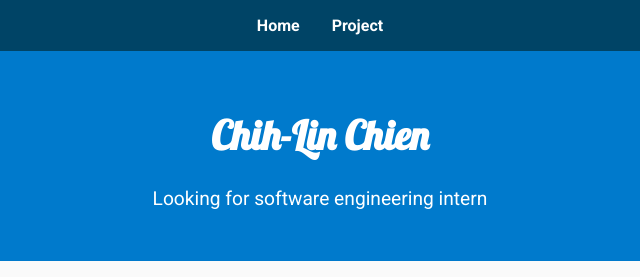
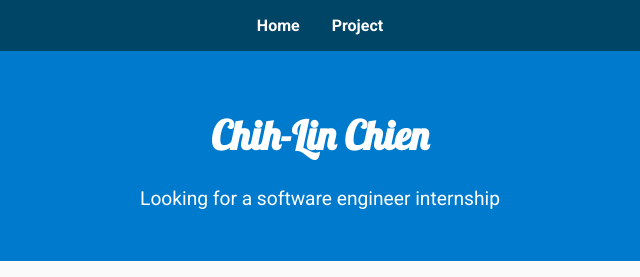
Before and after one commit to brianjien/brianjien.github.io, a plain HTML site: page index.html in a window 1280 px wide. Shown: the top 277 px of the page, 320-960 px from the left. Drawn offline with Linux system fonts and the light colour scheme.

Commit message:
Update subtitle in index.html for software engineer internship

```diff
--- a/index.html
+++ b/index.html
@@ -16,7 +16,7 @@
 
     <header class="header">
         <h1>Chih-Lin Chien</h1>
-        <p class="subtitle">Looking for software engineering intern</p>
+        <p class="subtitle">Looking for a software engineer internship</p>
     </header>
 
     <section class="profile-info">
```
